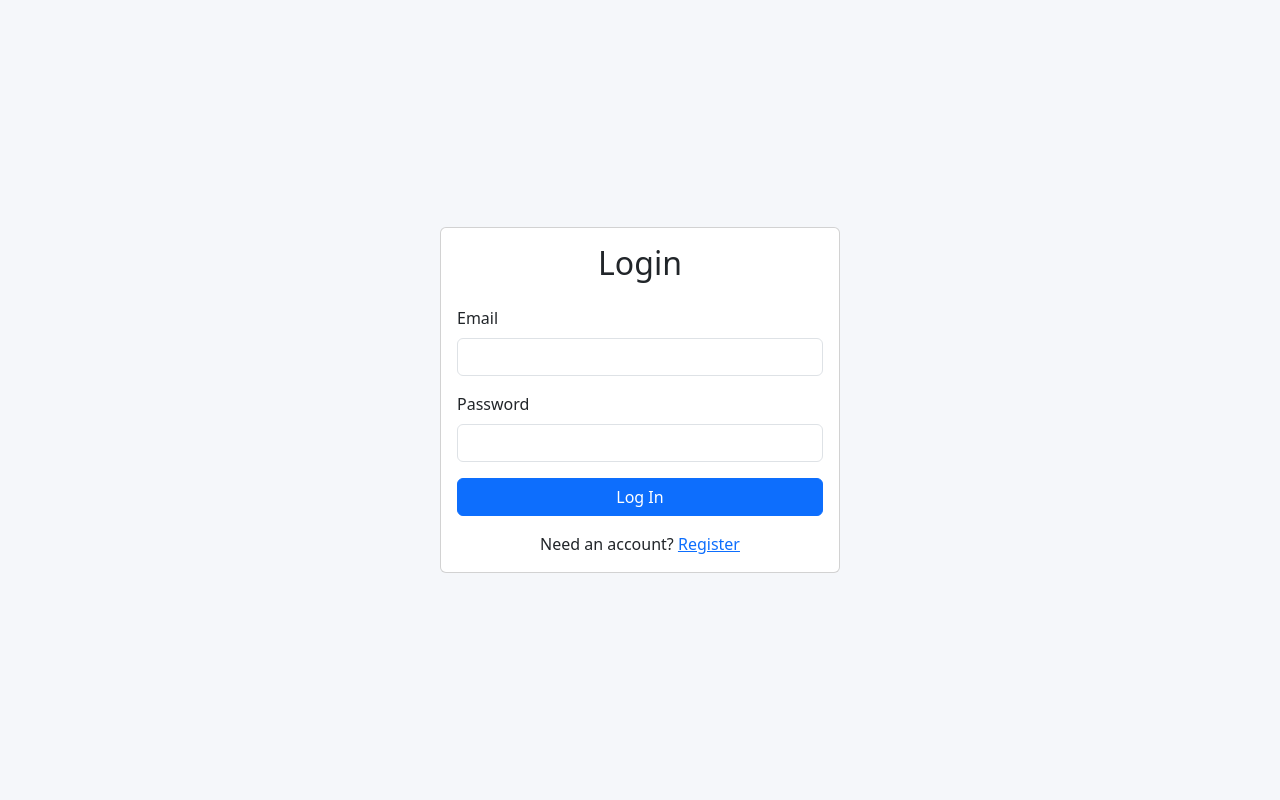
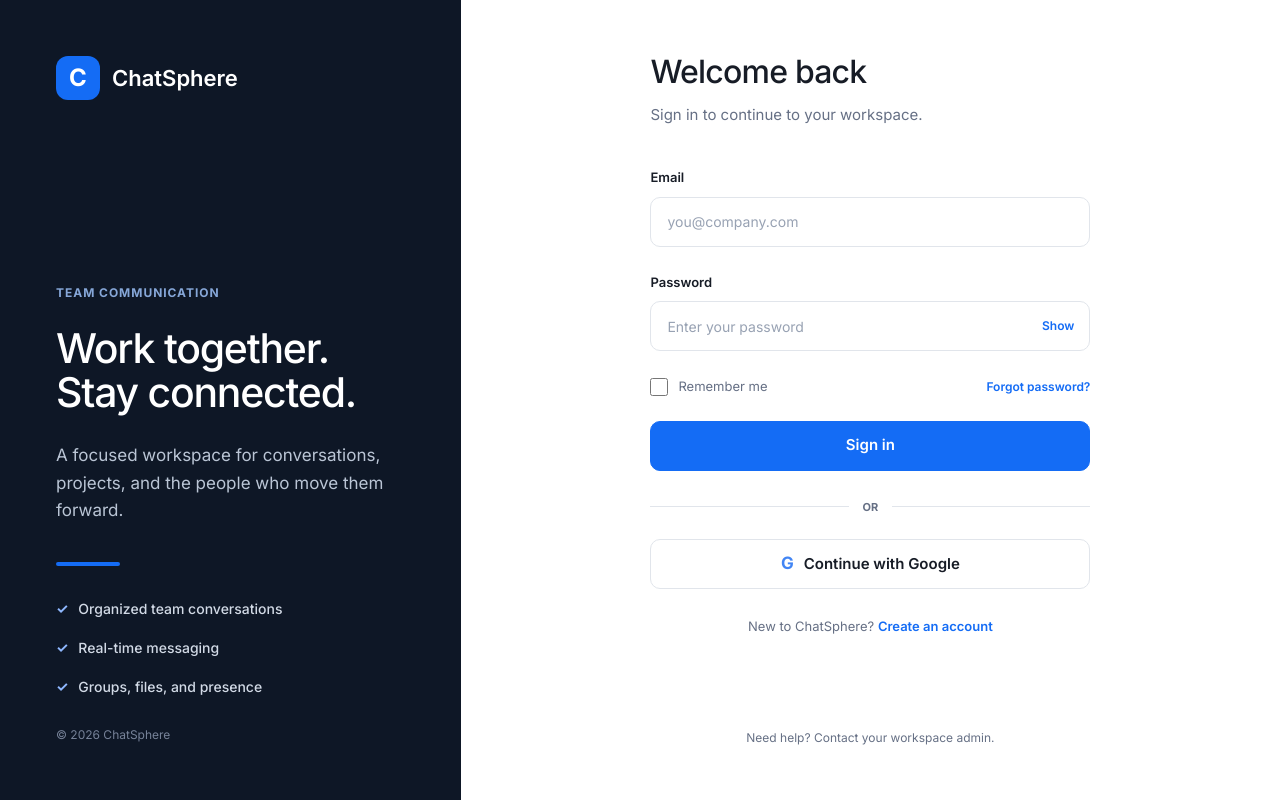
Before and after one commit to Saif2001-cpu/ChatSphere, a React app in the folder frontend/: page /login in a window 1280 px wide. Built offline with nearby package versions, Linux system fonts and the light colour scheme; no server answers; the HTML template or start-up script is replaced by a standard one.

Commit message:
feat: match login UI to Figma
Apply industry-standard ChatSphere login design from Figma

```diff
--- /dev/null
+++ b/frontend/src/components/Login.css
@@ -0,0 +1,101 @@
+.auth-page {
+  --auth-ink: #171c26;
+  --auth-muted: #667085;
+  --auth-border: #e1e5eb;
+  --auth-surface: #fff;
+  --auth-canvas: #f5f7fa;
+  --auth-sidebar: #0e1726;
+  --auth-sidebar-muted: #aeb8c8;
+  --auth-primary: #146cf5;
+  --auth-primary-hover: #0e5edb;
+  min-height: 100vh;
+  width: 100%;
+  display: grid;
+  grid-template-columns: minmax(360px, 36%) 1fr;
+  background: var(--auth-canvas);
+  color: var(--auth-ink);
+  font-family: Inter, -apple-system, BlinkMacSystemFont, "Segoe UI", sans-serif;
+}
+
+.auth-brand-panel {
+  min-height: 100vh;
+  box-sizing: border-box;
+  padding: 56px;
+  display: flex;
+  flex-direction: column;
+  background: var(--auth-sidebar);
+  color: #fff;
+}
+
+.auth-brand-header { display: flex; align-items: center; gap: 12px; }
+.auth-logo {
+  width: 44px; height: 44px; border-radius: 12px; display: grid; place-items: center;
+  background: var(--auth-primary); color: #fff; font-size: 24px; font-weight: 700;
+}
+.auth-brand-name { font-size: 22px; font-weight: 600; }
+.auth-brand-copy { margin-top: 184px; max-width: 420px; }
+.auth-eyebrow { margin: 0 0 24px; color: #86a7d8; font-size: 12px; font-weight: 700; letter-spacing: .08em; }
+.auth-brand-copy h1 { margin: 0; font-size: clamp(38px, 3.2vw, 46px); line-height: 1.08; letter-spacing: -.03em; }
+.auth-description { margin: 28px 0 0; max-width: 410px; color: #bac5d5; font-size: 17px; line-height: 1.6; }
+.auth-accent { width: 64px; height: 4px; margin: 38px 0 32px; border-radius: 999px; background: var(--auth-primary); }
+.auth-features { display: grid; gap: 18px; margin: 0; padding: 0; list-style: none; color: #d2dae6; font-size: 14px; font-weight: 500; }
+.auth-features li::before { content: "✓"; margin-right: 10px; color: #8fb8ff; font-weight: 700; }
+.auth-brand-footer { margin: auto 0 0; color: #768298; font-size: 12px; }
+
+.auth-form-panel { min-width: 0; min-height: 100vh; display: grid; place-items: center; background: var(--auth-surface); }
+.auth-form-shell { width: min(440px, calc(100% - 48px)); box-sizing: border-box; }
+.auth-form-header h2 { margin: 0; font-size: 32px; line-height: 1.2; letter-spacing: -.025em; }
+.auth-form-header p { margin: 12px 0 0; color: var(--auth-muted); font-size: 15px; }
+.auth-form { margin-top: 42px; }
+.auth-field { margin-bottom: 26px; }
+.auth-field > label { display: block; margin-bottom: 9px; color: var(--auth-ink); font-size: 13px; font-weight: 600; }
+.auth-field input {
+  width: 100%; height: 50px; box-sizing: border-box; border: 1px solid var(--auth-border); border-radius: 10px;
+  padding: 0 16px; background: #fff; color: var(--auth-ink); font: inherit; font-size: 14px; outline: none;
+  transition: border-color .15s, box-shadow .15s;
+}
+.auth-field input::placeholder { color: #98a2b3; }
+.auth-field input:focus { border-color: var(--auth-primary); box-shadow: 0 0 0 3px rgba(20,108,245,.12); }
+.auth-password-wrap { position: relative; }
+.auth-password-wrap input { padding-right: 64px; }
+.auth-password-toggle, .auth-link-button {
+  border: 0; background: none; padding: 0; cursor: pointer; color: var(--auth-primary); font: inherit; font-size: 12px; font-weight: 600;
+}
+.auth-password-toggle { position: absolute; right: 16px; top: 50%; transform: translateY(-50%); }
+.auth-options { display: flex; justify-content: space-between; align-items: center; margin: 4px 0 24px; }
+.auth-checkbox { display: flex; align-items: center; gap: 10px; color: var(--auth-muted); font-size: 13px; cursor: pointer; }
+.auth-checkbox input { width: 18px; height: 18px; margin: 0; accent-color: var(--auth-primary); }
+.auth-primary-button, .auth-sso-button {
+  width: 100%; height: 50px; border-radius: 10px; font: inherit; font-size: 15px; font-weight: 600; cursor: pointer;
+}
+.auth-primary-button { border: 1px solid var(--auth-primary); background: var(--auth-primary); color: #fff; transition: background .15s; }
+.auth-primary-button:hover { background: var(--auth-primary-hover); border-color: var(--auth-primary-hover); }
+.auth-divider { display: flex; align-items: center; gap: 14px; margin: 28px 0 24px; color: var(--auth-muted); font-size: 11px; }
+.auth-divider span { flex: 1; height: 1px; background: var(--auth-border); }
+.auth-divider b { font-weight: 700; }
+.auth-sso-button { display: flex; justify-content: center; align-items: center; gap: 10px; border: 1px solid var(--auth-border); background: #fff; color: var(--auth-ink); }
+.auth-sso-button:hover { background: #fafbfc; }
+.auth-google-mark { font-size: 17px; font-weight: 700; color: #4285f4; }
+.auth-register-prompt { margin: 28px 0 0; text-align: center; color: var(--auth-muted); font-size: 13px; }
+.auth-register-prompt a { color: var(--auth-primary); font-weight: 600; text-decoration: none; }
+.auth-register-prompt a:hover { text-decoration: underline; }
+.auth-support { margin: 92px 0 0; text-align: center; color: var(--auth-muted); font-size: 12px; }
+.auth-error { margin-top: 24px; padding: 12px 14px; border: 1px solid #f2b8b5; border-radius: 8px; background: #fff5f4; color: #b42318; font-size: 13px; }
+
+@media (max-width: 800px) {
+  .auth-page { grid-template-columns: 1fr; }
+  .auth-brand-panel { min-height: auto; padding: 32px; }
+  .auth-brand-copy { margin-top: 72px; }
+  .auth-brand-footer { margin-top: 72px; }
+  .auth-form-panel { min-height: auto; padding: 64px 0; }
+  .auth-support { margin-top: 56px; }
+}
+
+@media (max-width: 480px) {
+  .auth-brand-panel { padding: 28px 24px; }
+  .auth-form-shell { width: min(440px, calc(100% - 40px)); }
+  .auth-form-panel { padding: 48px 0; }
+  .auth-brand-copy h1 { font-size: 36px; }
+  .auth-description { font-size: 15px; }
+  .auth-options { gap: 16px; }
+}
--- a/frontend/src/components/Login.jsx
+++ b/frontend/src/components/Login.jsx
@@ -1,17 +1,19 @@
 import { useState, useContext } from 'react';
 import { AuthContext } from '../context/AuthContext';
 import { useNavigate, Link } from 'react-router-dom';
-import { Container, Form, Button, Alert, Card } from 'react-bootstrap';
+import './Login.css';
 
 const Login = () => {
   const [email, setEmail] = useState('');
   const [password, setPassword] = useState('');
   const [error, setError] = useState('');
+  const [showPassword, setShowPassword] = useState(false);
   const { login } = useContext(AuthContext);
   const navigate = useNavigate();
 
   const handleSubmit = async (e) => {
     e.preventDefault();
+    setError('');
     try {
       await login(email, password);
       navigate('/');
@@ -21,38 +23,68 @@ const Login = () => {
   };
 
   return (
-    <Container className="d-flex justify-content-center align-items-center vh-100">
-      <Card style={{ width: '400px' }}>
-        <Card.Body>
-          <h2 className="text-center mb-4">Login</h2>
-          {error && <Alert variant="danger">{error}</Alert>}
-          <Form onSubmit={handleSubmit}>
-            <Form.Group className="mb-3">
-              <Form.Label>Email</Form.Label>
-              <Form.Control
-                type="email"
-                value={email}
-                onChange={(e) => setEmail(e.target.value)}
-                required
-              />
-            </Form.Group>
-            <Form.Group className="mb-3">
-              <Form.Label>Password</Form.Label>
-              <Form.Control
-                type="password"
-                value={password}
-                onChange={(e) => setPassword(e.target.value)}
-                required
-              />
-            </Form.Group>
-            <Button className="w-100" type="submit">Log In</Button>
-          </Form>
-          <div className="text-center mt-3">
-            Need an account? <Link to="/register">Register</Link>
-          </div>
-        </Card.Body>
-      </Card>
-    </Container>
+    <main className="auth-page">
+      <section className="auth-brand-panel" aria-label="ChatSphere introduction">
+        <div className="auth-brand-header">
+          <div className="auth-logo" aria-hidden="true">C</div>
+          <span className="auth-brand-name">ChatSphere</span>
+        </div>
+        <div className="auth-brand-copy">
+          <p className="auth-eyebrow">TEAM COMMUNICATION</p>
+          <h1>Work together.<br />Stay connected.</h1>
+          <p className="auth-description">A focused workspace for conversations, projects, and the people who move them forward.</p>
+          <div className="auth-accent" aria-hidden="true" />
+          <ul className="auth-features">
+            <li>Organized team conversations</li>
+            <li>Real-time messaging</li>
+            <li>Groups, files, and presence</li>
+          </ul>
+        </div>
+        <p className="auth-brand-footer">© 2026 ChatSphere</p>
+      </section>
+
+      <section className="auth-form-panel">
+        <div className="auth-form-shell">
+          <header className="auth-form-header">
+            <h2>Welcome back</h2>
+            <p>Sign in to continue to your workspace.</p>
+          </header>
+
+          {error && <div className="auth-error" role="alert">{error}</div>}
+
+          <form onSubmit={handleSubmit} className="auth-form">
+            <div className="auth-field">
+              <label htmlFor="login-email">Email</label>
+              <input id="login-email" type="email" value={email} onChange={(e) => setEmail(e.target.value)} placeholder="you@company.com" autoComplete="email" required />
+            </div>
+
+            <div className="auth-field">
+              <label htmlFor="login-password">Password</label>
+              <div className="auth-password-wrap">
+                <input id="login-password" type={showPassword ? 'text' : 'password'} value={password} onChange={(e) => setPassword(e.target.value)} placeholder="Enter your password" autoComplete="current-password" required />
+                <button type="button" className="auth-password-toggle" onClick={() => setShowPassword((value) => !value)} aria-label={showPassword ? 'Hide password' : 'Show password'}>
+                  {showPassword ? 'Hide' : 'Show'}
+                </button>
+              </div>
+            </div>
+
+            <div className="auth-options">
+              <label className="auth-checkbox"><input type="checkbox" /><span>Remember me</span></label>
+              <button type="button" className="auth-link-button">Forgot password?</button>
+            </div>
+
+            <button type="submit" className="auth-primary-button">Sign in</button>
+
+            <div className="auth-divider" aria-hidden="true"><span /><b>OR</b><span /></div>
+
+            <button type="button" className="auth-sso-button"><span className="auth-google-mark" aria-hidden="true">G</span>Continue with Google</button>
+          </form>
+
+          <p className="auth-register-prompt">New to ChatSphere? <Link to="/register">Create an account</Link></p>
+          <p className="auth-support">Need help? Contact your workspace admin.</p>
+        </div>
+      </section>
+    </main>
   );
 };
 
```
